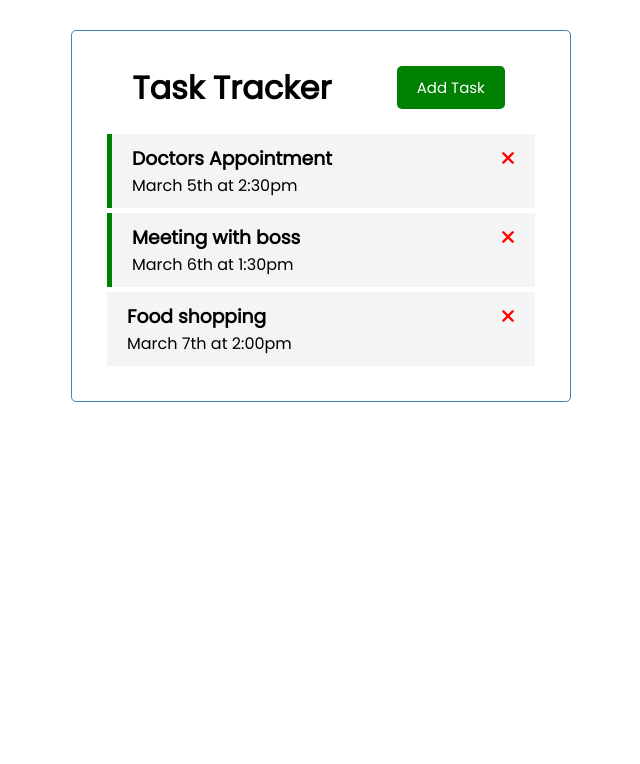
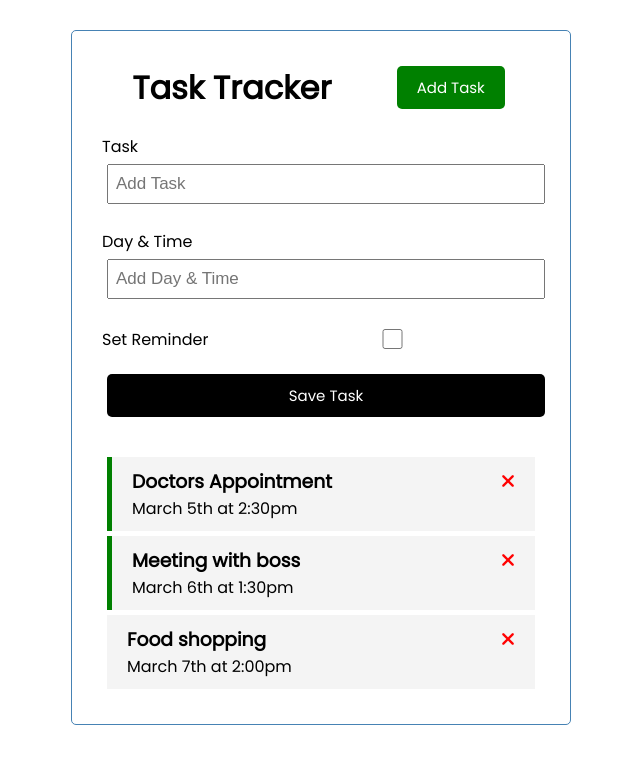
Before and after one commit to dan-nitu/vue-crash-2021, a Vue app: page / in a window 1280 px wide. Shown: the top 764 px of the page, without its empty margins (319-959 px from the left). Built offline with nearby package versions, Linux system fonts and the light colour scheme.

Commit message:
add task

```diff
--- a/src/App.vue
+++ b/src/App.vue
@@ -1,6 +1,9 @@
 <template>
   <div class="container">
     <Header title="Task Tracker" />
+
+    <AddTask @add-task="addTask" />
+
     <Tasks
       @toggle-reminder="toggleReminder"
       @delete-task="deleteTask"
@@ -12,12 +15,14 @@
 <script>
 import Header from './components/Header.vue';
 import Tasks from './components/Tasks.vue';
+import AddTask from './components/AddTask.vue';
 
 export default {
   name: 'App',
   components: {
     Header,
     Tasks,
+    AddTask,
   },
   data() {
     return {
@@ -25,6 +30,9 @@
     };
   },
   methods: {
+    addTask(task) {
+      this.tasks = [...this.tasks, task];
+    },
     deleteTask(id) {
       if (confirm('Are you sure?')) {
         this.tasks = this.tasks.filter((task) => task.id !== id);
--- /dev/null
+++ b/src/components/AddTask.vue
@@ -0,0 +1,90 @@
+<template>
+  <form @submit="onSubmit" class="add-form">
+    <div class="form-control">
+      <label>Task</label>
+      <input type="text" v-model="text" name="text" placeholder="Add Task" />
+    </div>
+    <div class="form-control">
+      <label>Day & Time</label>
+      <input
+        type="text"
+        v-model="day"
+        name="day"
+        placeholder="Add Day & Time"
+      />
+    </div>
+    <div class="form-control form-control-check">
+      <label>Set Reminder</label>
+      <input type="checkbox" v-model="reminder" name="reminder" />
+    </div>
+
+    <input type="submit" value="Save Task" class="btn btn-block" />
+  </form>
+</template>
+
+<script>
+export default {
+  name: 'AddTask',
+  data() {
+    return {
+      text: '',
+      day: '',
+      reminder: false,
+    };
+  },
+  methods: {
+    onSubmit(e) {
+      e.preventDefault();
+
+      if (!this.text) {
+        alert('Please add a task');
+        return;
+      }
+
+      const newTask = {
+        id: Math.floor(Math.random() * 100000),
+        text: this.text,
+        day: this.day,
+        reminder: this.reminder,
+      };
+
+      this.$emit('add-task', newTask);
+
+      this.text = '';
+      this.day = '';
+      this.reminder = false;
+    },
+  },
+};
+</script>
+
+<style scoped>
+.add-form {
+  margin-bottom: 40px;
+}
+.form-control {
+  margin: 20px 0;
+}
+.form-control label {
+  display: block;
+}
+.form-control input {
+  width: 100%;
+  height: 40px;
+  margin: 5px;
+  padding: 3px 7px;
+  font-size: 17px;
+}
+.form-control-check {
+  display: flex;
+  align-items: center;
+  justify-content: space-between;
+}
+.form-control-check label {
+  flex: 1;
+}
+.form-control-check input {
+  flex: 2;
+  height: 20px;
+}
+</style>
```
